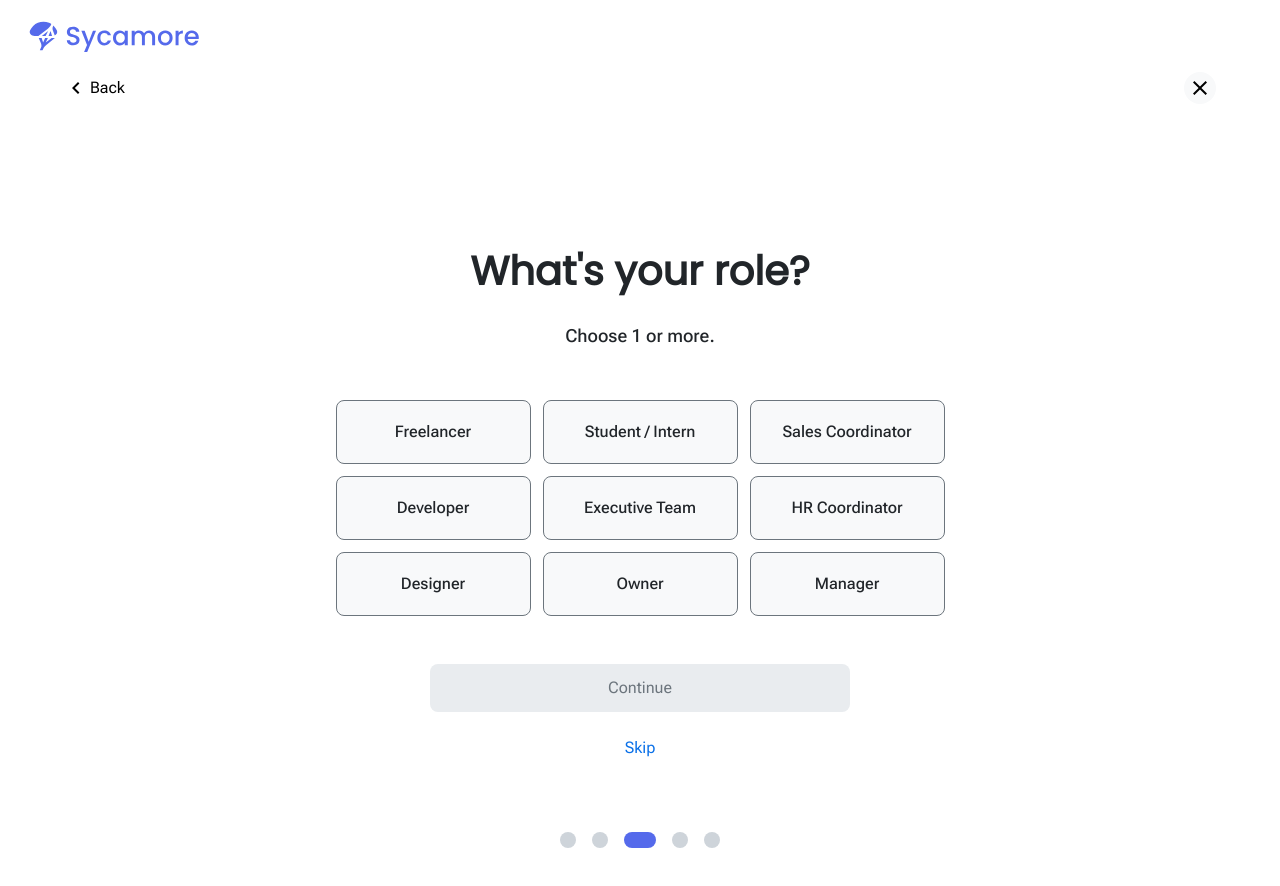
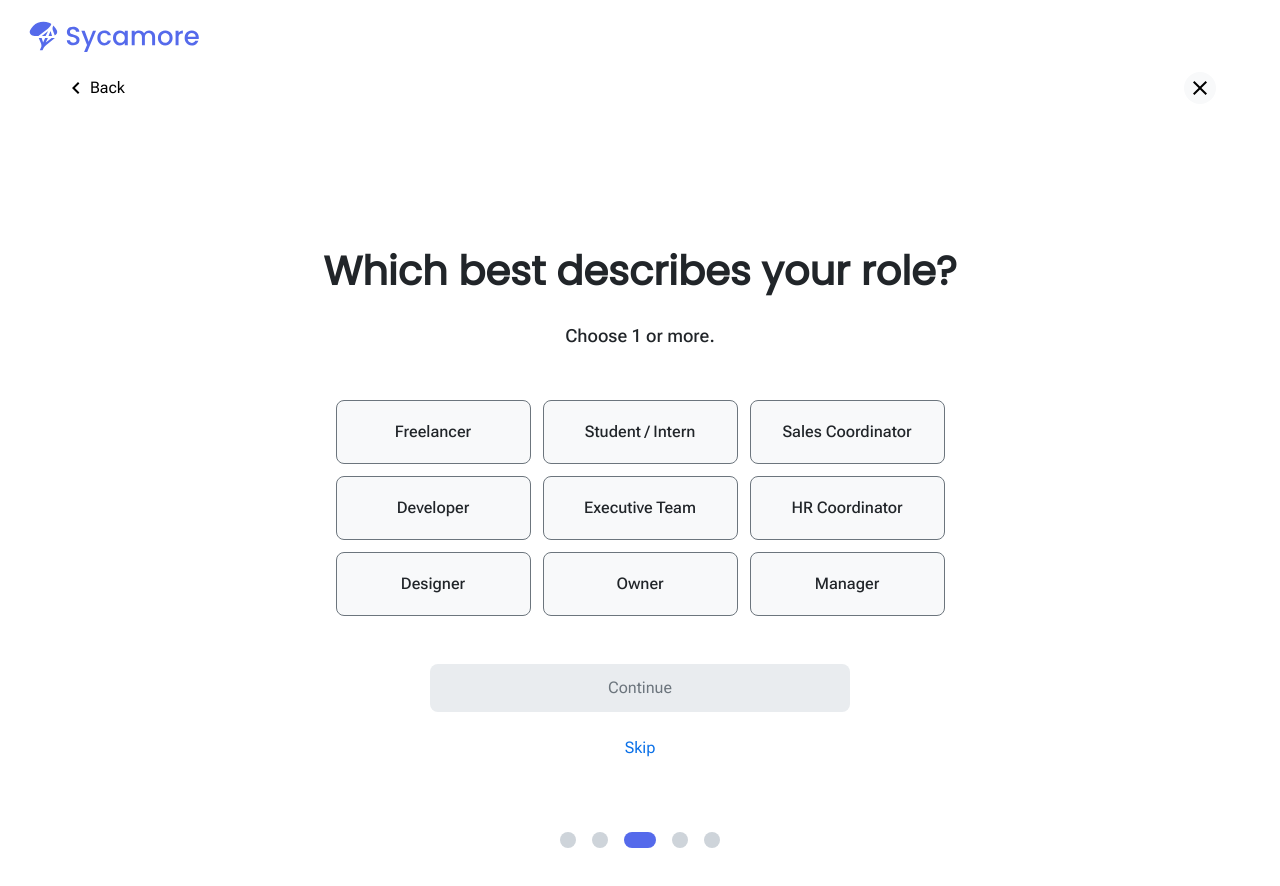
Before and after one commit to jeannyinthelamp/sycamore.ai, a React (Create React App) app: page /onboarding_3 in a window 1280 px wide. Shown: the top 886 px of the page. Built offline with nearby package versions, Linux system fonts and the light colour scheme; a web font is replaced by a local one.

Commit message:
Update Onboarding_3.js

```diff
--- a/src/Pages/Onboarding/Onboarding_3.js
+++ b/src/Pages/Onboarding/Onboarding_3.js
@@ -31,7 +31,7 @@ export default function Onboarding_3() {
       <div className='title-and-button-wrapper max-w-[714px] h-auto mt-[20px] flex flex-col justify-center items-center'>
         <div className='text-wrapper h-auto flex flex-col gap-[24px]'>
           <h1 className='w-[100%] min-h-[54px] font-Poppins text-[40px] font-semibold text-[#212529] text-center leading-[54px]'>
-            What's your role?
+            Which best describes your role?
           </h1>
           <p className='min-h-[28px] font-Roboto-Flex font-medium text-[18px] text-center text-[#212529] leading-[28px]'>
             Choose 1 or more.
```
